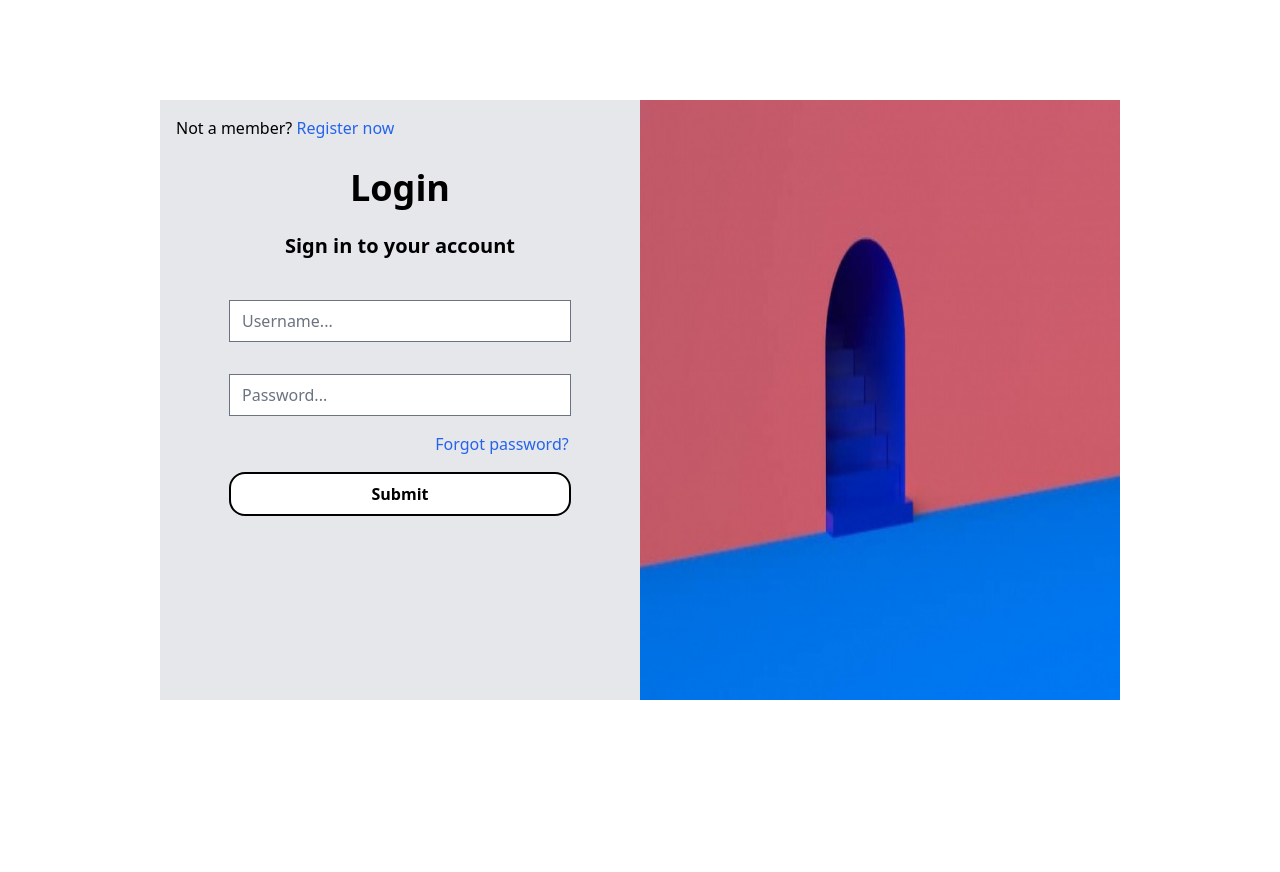
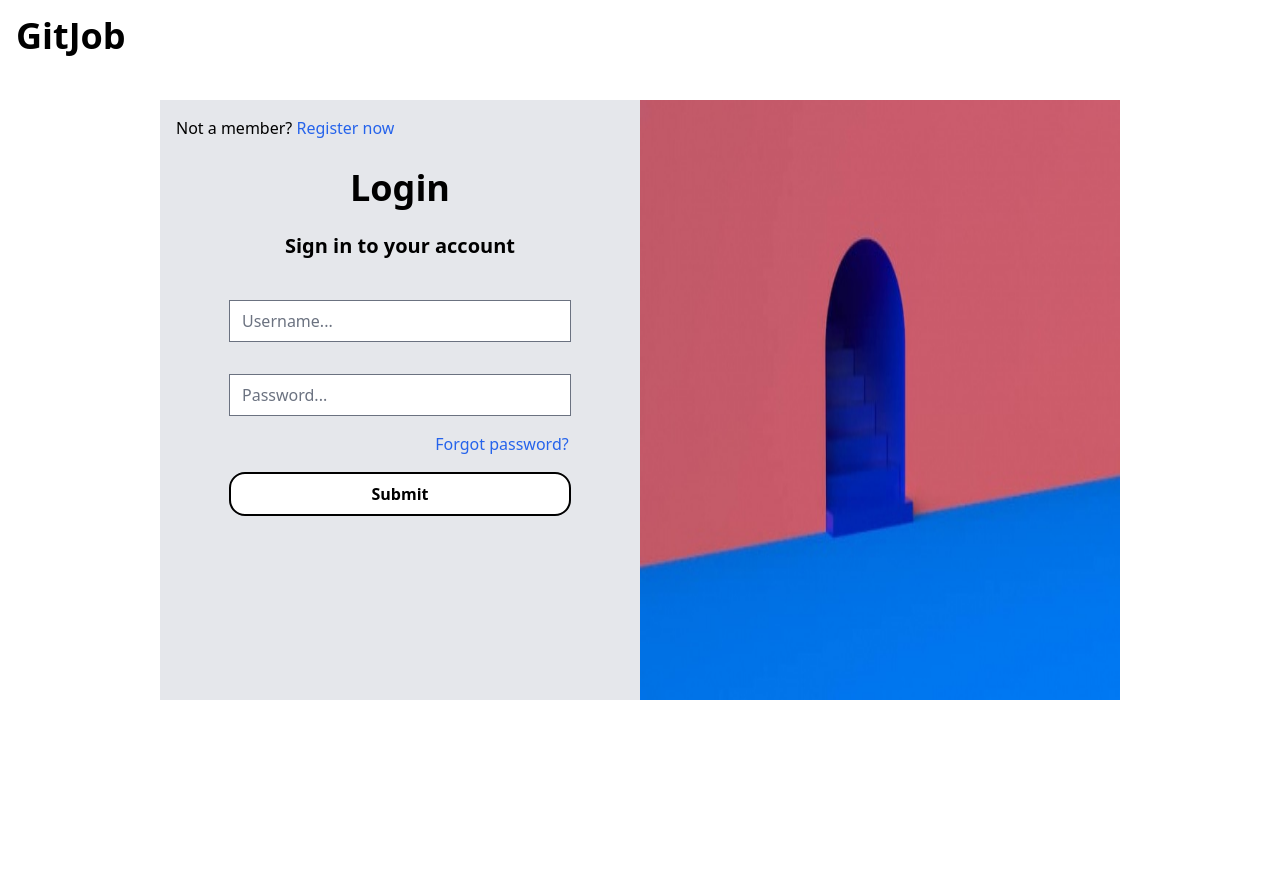
Before and after one commit to peterdev123/gitjob, a Django app: template users/templates/users/login.html in a window 1280 px wide. Run offline with Django 5.2, Linux system fonts and the light colour scheme; the template is opened without the code that fills it: values that come from a table or form of the project are taken from there, others are empty; parts of the project's set-up code (start-up, migrations or seed data) failed here and were passed over; some libraries are stand-ins or nearby versions.

Commit message:
(Robillos) Login "GitJob" text color from white to black

```diff
--- a/users/templates/users/login.html
+++ b/users/templates/users/login.html
@@ -17,7 +17,7 @@
     {% endif %}
 
 <body class="w-screen h-screen flex flex-col items-center justify-center">
-    <h1 class="absolute top-4 left-4 text-white text-4xl font-bold"> GitJob </h1>
+    <h1 class="absolute top-4 left-4 text-black text-4xl font-bold"> GitJob </h1>
     <!-- Center Div -->
     <div class="top-1/2 left-1/2 h-3/4 w-3/4 flex">
 
```
